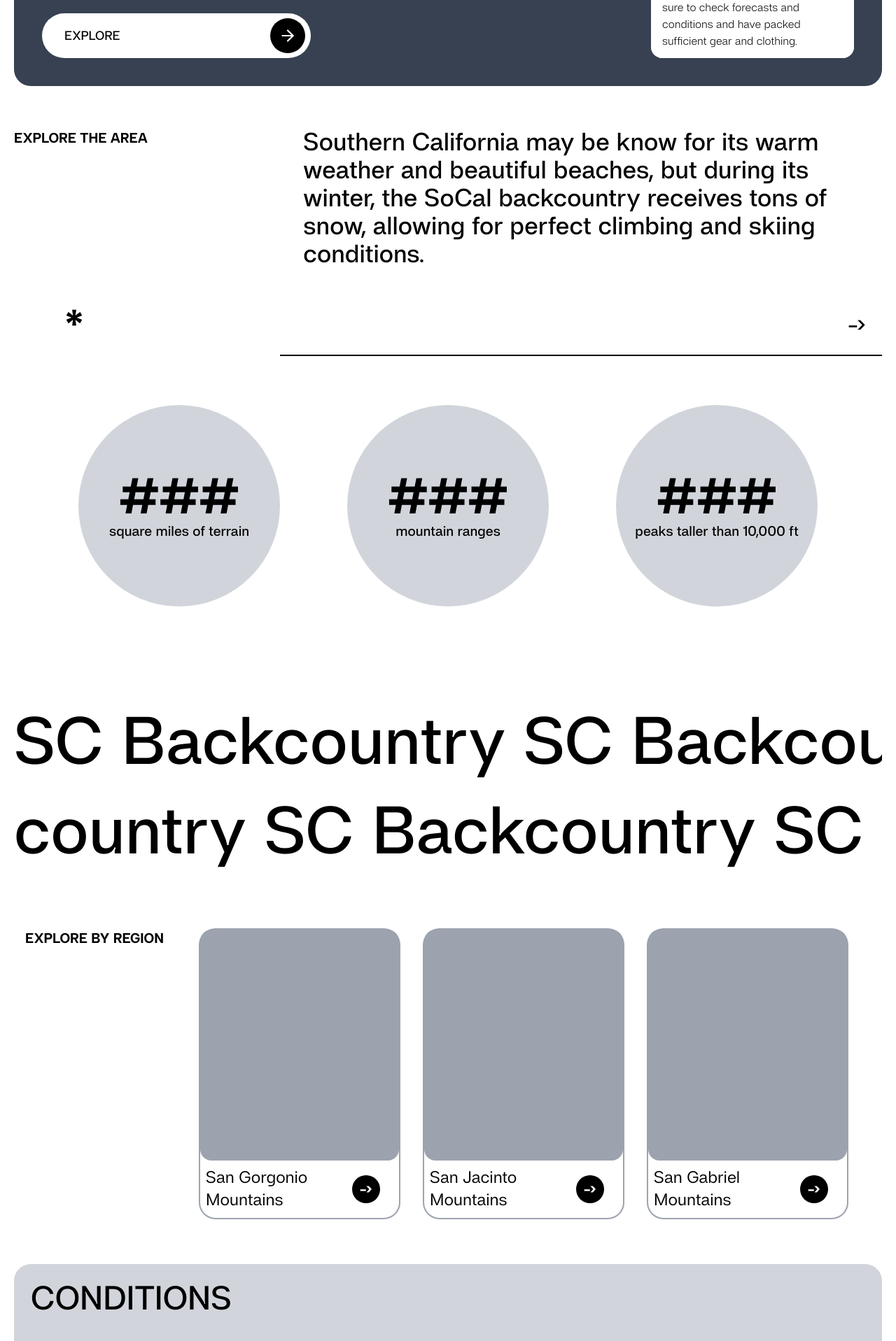
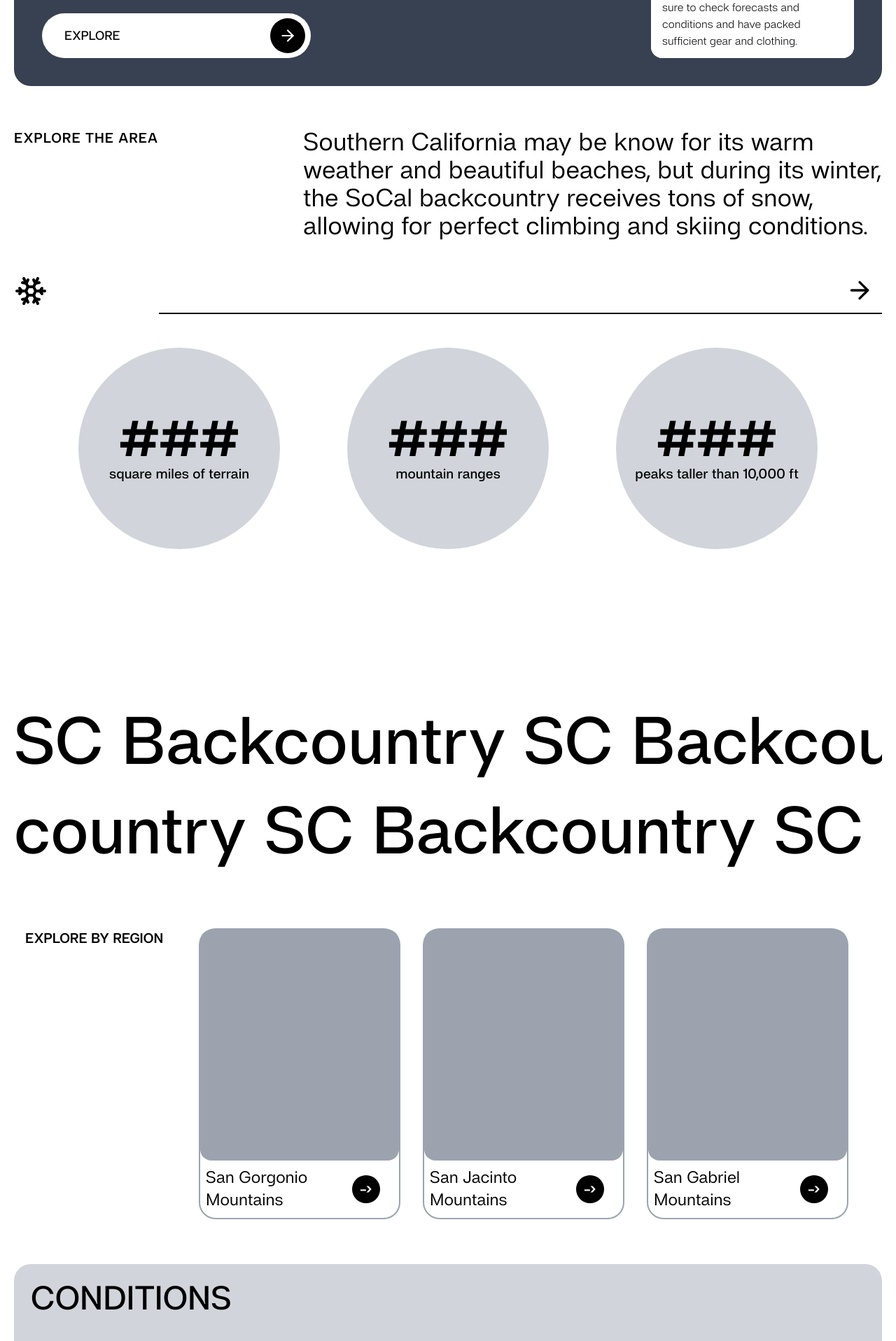
Before and after one commit to dawsonmai/sc-backcountry, a Next.js app: page / in a window 1280 px wide. Shown: the part 657-2574 px from the top of the page at 70% size. Built offline with nearby package versions, Linux system fonts and the light colour scheme.

Commit message:
middle area improvement

```diff
--- a/src/components/home/AreaData.tsx
+++ b/src/components/home/AreaData.tsx
@@ -1,20 +1,27 @@
+import { ArrowRight, Snowflake } from "lucide-react";
+
 const AreaData = () => {
 	return (
 		<header className="bg-white w-full h-screen pb-6">
-            <div className="h-2/6 w-full pt-10 flex">
+			<div className="w-full py-10 flex">
 				<div className="w-1/3 h-full">
-                    <h2 className="uppercase font-bold text-xl">Explore The Area</h2>
+					<h2 className="uppercase font-semibold text-xl tracking-wider">Explore The Area</h2>
 				</div>
 				<div className="w-2/3 h-full">
-                    <h3 className="font-medium text-4xl">Southern California may be know for its warm weather and beautiful beaches, but during its winter, the SoCal backcountry receives tons of snow, allowing for perfect climbing and skiing conditions.</h3>
+					<h3 className="text-4xl">
+						Southern California may be know for its warm weather and beautiful beaches, but during its winter, the SoCal backcountry receives tons of snow, allowing for perfect climbing
+						and skiing conditions.
+					</h3>
 				</div>
 			</div>
-            <div className="h-1/6 w-full flex items-center gap-52">
-                <div className="h-full w-1/6 items-center flex justify-center">
-                    <h3 className="font-bold text-6xl">&#42;</h3>
+			<div className="w-full flex items-center">
+				<div className="h-full w-1/6 items-center flex justify-start">
+					<Snowflake className="inline size-12" />
 				</div>
 				<div className="h-full w-5/6 flex items-center">
-                    <button className="w-full h-2/3 text-right font-medium text-3xl p-6 border-b-2 border-black">-&gt;</button>
+					<button className="flex justify-end w-full h-2/3 font-medium text-3xl p-3 border-b-2 border-black">
+						<ArrowRight className="text-black size-10" />
+					</button>
 				</div>
 			</div>
 			<div className="h-3/6 w-full flex p-12 justify-center gap-24">
@@ -32,7 +39,7 @@ const AreaData = () => {
 				</div>
 			</div>
 		</header>
-    )
-}
+	);
+};
 
-export default AreaData
+export default AreaData;
--- a/src/components/home/ExploreArea.tsx
+++ b/src/components/home/ExploreArea.tsx
@@ -1,8 +1,8 @@
-const ExploreArea = () =>{
-    return(
+const ExploreArea = () => {
+	return (
 		<header className="h-[60vh] w-full py-6 flex">
 			<div className="h-full w-1/5 pl-4">
-                <h2 className="uppercase font-bold text-xl">Explore By Region</h2>
+				<h2 className="uppercase font-semibold text-xl">Explore By Region</h2>
 			</div>
 			<div className="h-full w-4/5 p-4 flex gap-8 pt-0">
 				<div className="h-full w-72 border-2 border-gray-400 rounded-3xl">
@@ -12,7 +12,7 @@ const ExploreArea = () =>{
 							<h3 className="w-full h-full font-normal text-2xl">San Gorgonio Mountains</h3>
 						</div>
 						<div className="w-1/3 h-full flex items-center justify-center">
-                            <button className="bg-black rounded-full text-white rounded-full h-10 w-10 text-center font-bold text-xl">-&gt;</button>
+							<button className="bg-black rounded-full text-white rounded-full h-10 w-10 text-center font-semibold text-xl">-&gt;</button>
 						</div>
 					</div>
 				</div>
@@ -24,7 +24,7 @@ const ExploreArea = () =>{
 							<h3 className="w-full h-full font-normal text-2xl">San Jacinto Mountains</h3>
 						</div>
 						<div className="w-1/3 h-full flex items-center justify-center">
-                            <button className="bg-black rounded-full text-white rounded-full h-10 w-10 text-center font-bold text-xl">-&gt;</button>
+							<button className="bg-black rounded-full text-white rounded-full h-10 w-10 text-center font-semibold text-xl">-&gt;</button>
 						</div>
 					</div>
 				</div>
@@ -36,13 +36,13 @@ const ExploreArea = () =>{
 							<h3 className="w-full h-full font-normal text-2xl">San Gabriel Mountains</h3>
 						</div>
 						<div className="w-1/3 h-full flex items-center justify-center">
-                            <button className="bg-black rounded-full text-white rounded-full h-10 w-10 text-center font-bold text-xl">-&gt;</button>
+							<button className="bg-black rounded-full text-white rounded-full h-10 w-10 text-center font-semibold text-xl">-&gt;</button>
 						</div>
 					</div>
 				</div>
 			</div>
 		</header>
-    )
-}
+	);
+};
 
-export default ExploreArea
+export default ExploreArea;
--- a/src/components/home/IntroImage.tsx
+++ b/src/components/home/IntroImage.tsx
@@ -11,7 +11,7 @@ const IntroImage = () => {
 			<div className="flex flex-row justify-between items-end">
 				<div className="bg-white rounded-full w-96 h-16 flex items-center justify-between pl-8 pr-2">
 					<h2 className="text-black font-medium text-left uppercase text-lg">Explore</h2>
-					<button className="bg-black rounded-full text-white p-3 justify-center items-center text-center font-bold text-xl">
+					<button className="bg-black rounded-full text-white p-3 justify-center items-center text-center font-semibold text-xl">
 						<ArrowRight color="white" size={26} />
 					</button>
 				</div>
```
Lines whose indentation alone changed are shown as unchanged.
